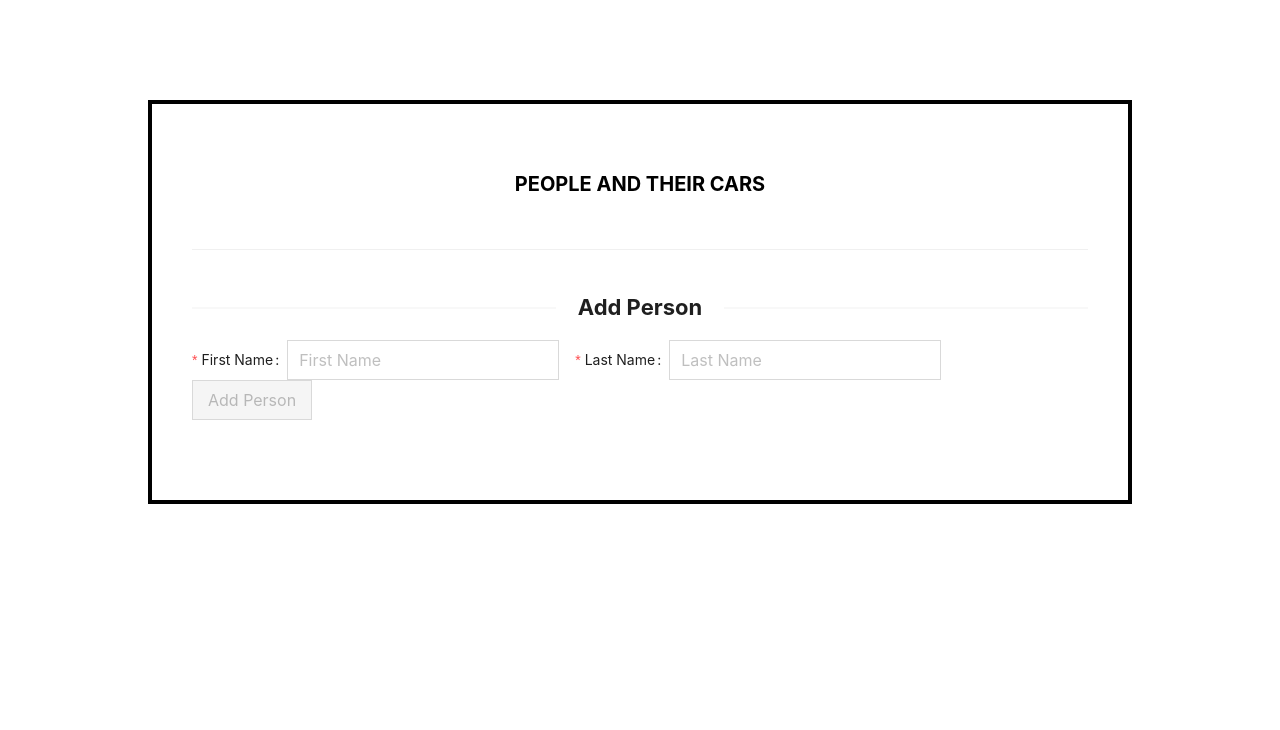
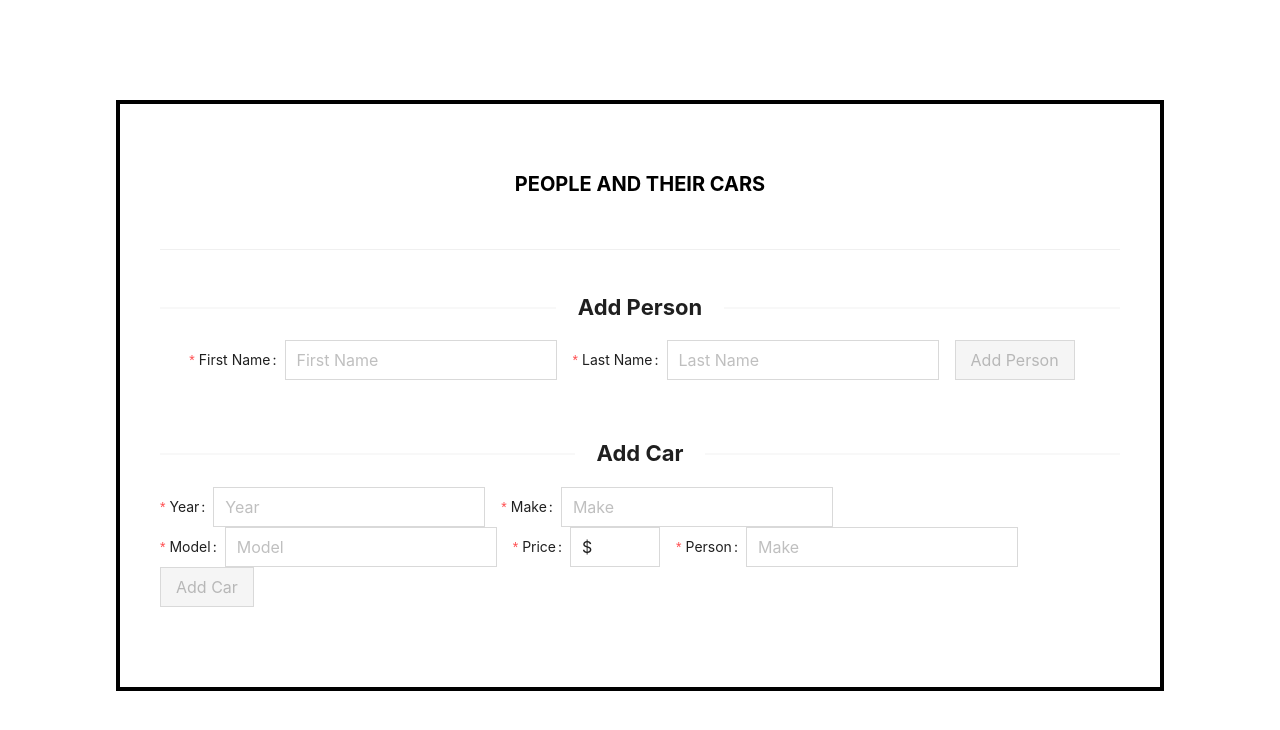
Before and after one commit to cindycharvet/people-cars, a React (Create React App) app in the folder client/: page / in a window 1280 px wide. Shown: the top 730 px of the page. Built offline with nearby package versions, Linux system fonts and the light colour scheme.

Commit message:
form of add car created and styled

```diff
--- a/client/src/App.css
+++ b/client/src/App.css
@@ -5,7 +5,7 @@
   flex-direction: column;
   margin: 100px auto;
   padding: 40px;
-  width: 70%;
+  width: 75%;
 }
 
 .App-logo {
@@ -42,6 +42,10 @@
   border-radius: 0;
 }
 
+.ant-input-number{
+  border-radius: 0;
+}
+
 @keyframes App-logo-spin {
   from {
     transform: rotate(0deg);
--- a/client/src/App.js
+++ b/client/src/App.js
@@ -3,6 +3,7 @@ import {ApolloClient, ApolloProvider, InMemoryCache} from '@apollo/client'
 import { Divider } from 'antd';
 import Title from './components/layout/Title';
 import AddPerson  from './components/forms/AddPerson';
+import AddCar from './components/forms/AddCar';
 
 const client = new ApolloClient({
   uri: 'http://localhost:4001/graphql',
@@ -17,6 +18,8 @@ const App = () => {
       <Divider />
       <Divider>Add Person</Divider>
       <AddPerson />
+      <Divider>Add Car</Divider>
+      <AddCar />
     </div>
     </ApolloProvider>
   );
--- /dev/null
+++ b/client/src/components/forms/AddCar.js
@@ -0,0 +1,92 @@
+import { useEffect, useState } from "react";
+import {v4 as uuid4} from 'uuid';
+import {Button, Form, Input, InputNumber} from 'antd'
+
+const AddCar = () => {
+    const [id] =  useState(uuid4())
+    const [form] = Form.useForm()
+    const [, forceUpdate] = useState()
+
+    const onChange = (value) => {
+        console.log('changed', value);
+    };
+
+    useEffect(()=>{
+        forceUpdate({})
+    },[])
+
+    return(
+        <Form
+            name='add-car-form'
+            layout="inline"
+            size="large"
+            style={{marginBottom: '40px'}}
+            form={form}
+        >
+            {/* Year of the car */}
+            <Form.Item
+                label="Year"
+                name='year'
+                rules={[{required: true, message: 'Please enter a year'}]}
+            >
+                <Input placeholder="Year" />
+            </Form.Item>
+
+            {/*  Make of the car */}
+            <Form.Item
+                label="Make"
+                name='make'
+                rules={[{required: true, message: 'Please enter a fabricant'}]}
+            >
+                <Input placeholder="Make" />
+            </Form.Item>
+
+            {/*  Model of the car */}
+            <Form.Item
+                label="Model"
+                name='model'
+                rules={[{required: true, message: 'Please enter a model'}]}
+            >
+                <Input placeholder="Model" />
+            </Form.Item>
+
+            {/*  Price of the car */}
+            <Form.Item
+                label="Price"
+                name='price'
+                rules={[{required: true, message: 'Please enter a price'}]}
+            >
+                <InputNumber
+                    formatter={(value) => `$ ${value}`.replace(/\B(?=(\d{3})+(?!\d))/g, ',')}
+                    parser={(value) => value.replace(/\$\s?|(,*)/g, '')}
+                    onChange={onChange}
+                />
+            </Form.Item>
+
+            {/*  Person owner of the car */}
+            <Form.Item
+                label="Person"
+                name='person'
+                rules={[{required: true, message: 'Please select a person'}]}
+            >
+                <Input placeholder="Make" />
+            </Form.Item>
+
+            <Form.Item shouldUpdate={true}>
+                {()=>(
+                    <Button
+                    type="primary"
+                    htmlType="submit"
+                    disabled={
+                        !form.isFieldsTouched()
+                    }
+                    >
+                        Add Car
+                    </Button>
+                )}
+            </Form.Item>
+        </Form>
+    )
+}
+
+export default AddCar
```
